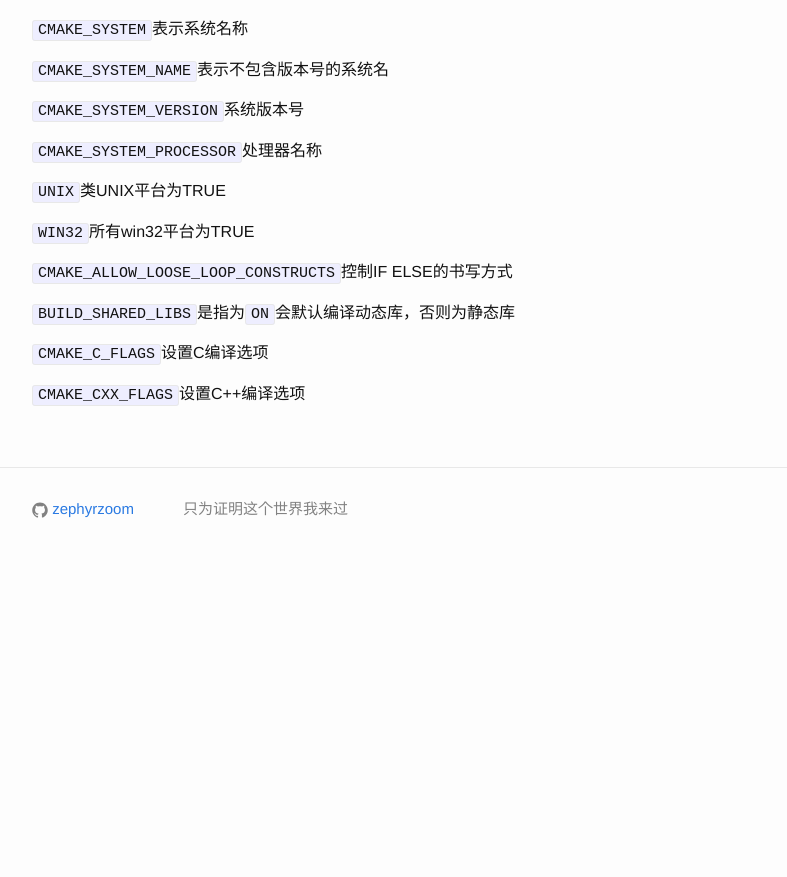
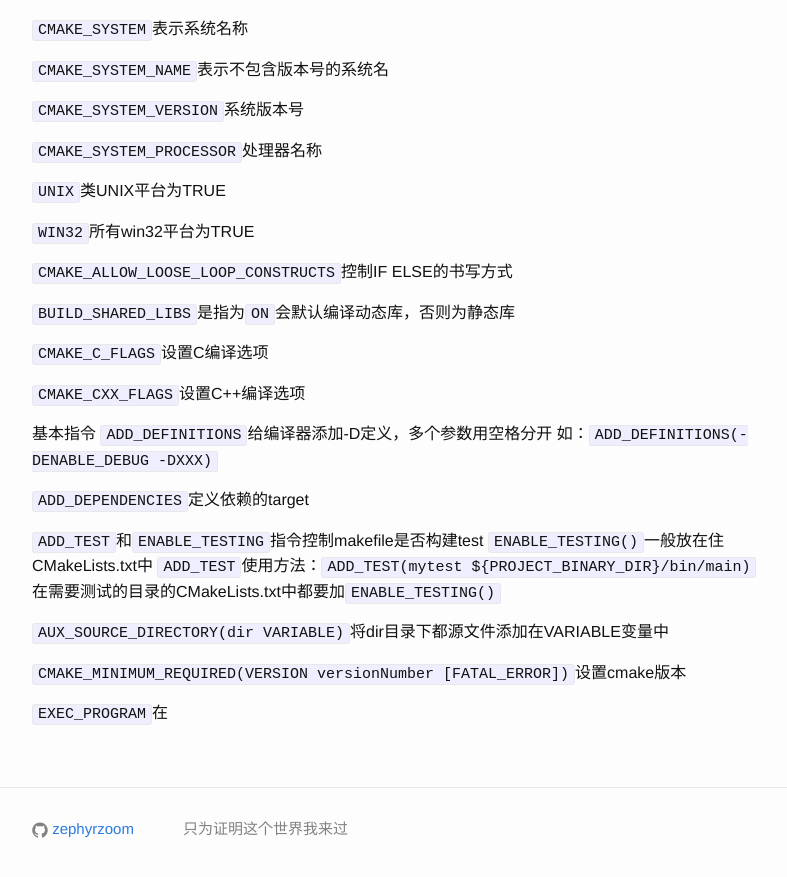
Before and after one commit to zephyrzoom/zephyrzoom.github.io, a Jekyll site: the page built from _posts/2017-10-28-cmake.md, in a window 1280 px wide and 900 px high, scrolled down 2760 px. Shown: the top 877 px of the window, without its empty margins (238-1025 px from the left). Built offline with Jekyll 4.4.1, drawn with Linux system fonts in a browser that asks for light colours; before the commit the page ends 3341 px from its top, so only the background shows below that.

Commit message:
update cmake

```diff
--- a/_posts/2017-10-28-cmake.md
+++ b/_posts/2017-10-28-cmake.md
@@ -144,3 +144,20 @@ PROJECT_SOURCE_DIR
 `CMAKE_C_FLAGS`设置C编译选项
 
 `CMAKE_CXX_FLAGS`设置C++编译选项
+
+基本指令
+`ADD_DEFINITIONS`给编译器添加-D定义，多个参数用空格分开
+如：`ADD_DEFINITIONS(-DENABLE_DEBUG -DXXX)`
+
+`ADD_DEPENDENCIES`定义依赖的target
+
+`ADD_TEST`和`ENABLE_TESTING`指令控制makefile是否构建test
+`ENABLE_TESTING()`一般放在住CMakeLists.txt中
+`ADD_TEST`使用方法：`ADD_TEST(mytest ${PROJECT_BINARY_DIR}/bin/main)`
+在需要测试的目录的CMakeLists.txt中都要加`ENABLE_TESTING()`
+
+`AUX_SOURCE_DIRECTORY(dir VARIABLE)`将dir目录下都源文件添加在VARIABLE变量中
+
+`CMAKE_MINIMUM_REQUIRED(VERSION versionNumber [FATAL_ERROR])`设置cmake版本
+
+`EXEC_PROGRAM`在
```
